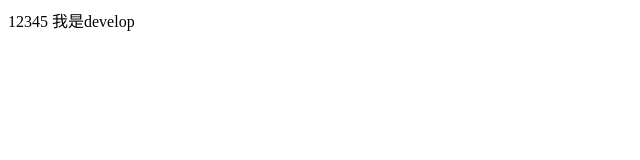
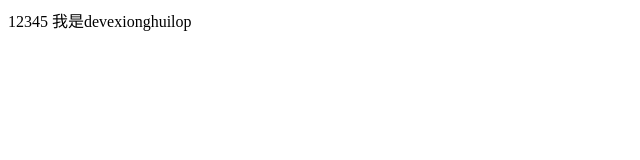
Before and after one commit to xionghui27/mynew2020, a plain HTML site: page index.html in a window 1280 px wide. Shown: the full height of the page, 0-640 px from the left. Drawn offline with Linux system fonts and the light colour scheme.

Commit message:
修改了主分支

```diff
--- a/index.html
+++ b/index.html
@@ -7,6 +7,6 @@
 </head>
 <body>
     12345
-    我是develop
+    我是devexionghuilop
 </body>
 </html>
```
